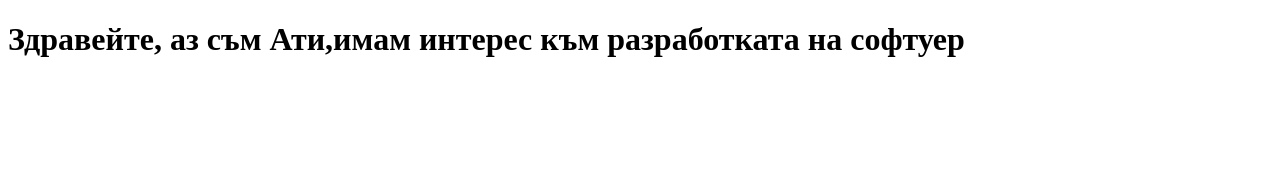
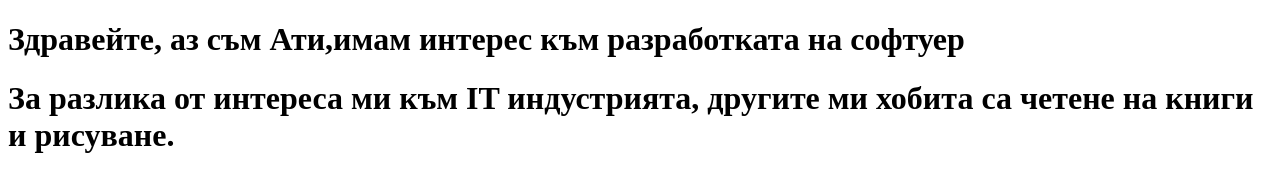
Before and after one commit to GeorgiDichevv/stu2001321079, a plain HTML site: page index.html in a window 1280 px wide. Drawn offline with Linux system fonts and the light colour scheme.

Commit message:
hobbies and interests

```diff
--- a/index.html
+++ b/index.html
@@ -5,6 +5,8 @@
 
 <h1>Здравейте, аз съм Ати,имам интерес към разработката на софтуер</h1>
 
+<h1> За разлика от интереса ми към IT индустрията, другите ми хобита са четене на книги и рисуване.</h1>
+
 
 </body>
 </html>
```
